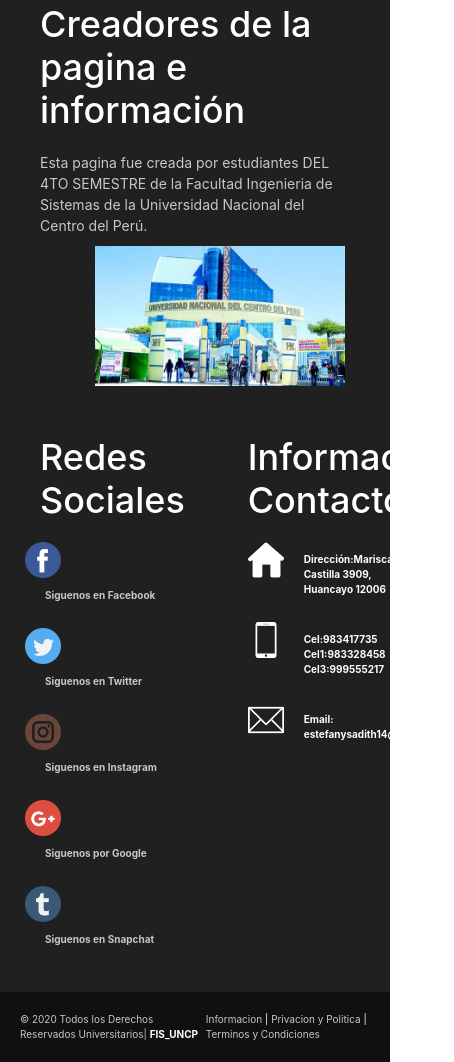
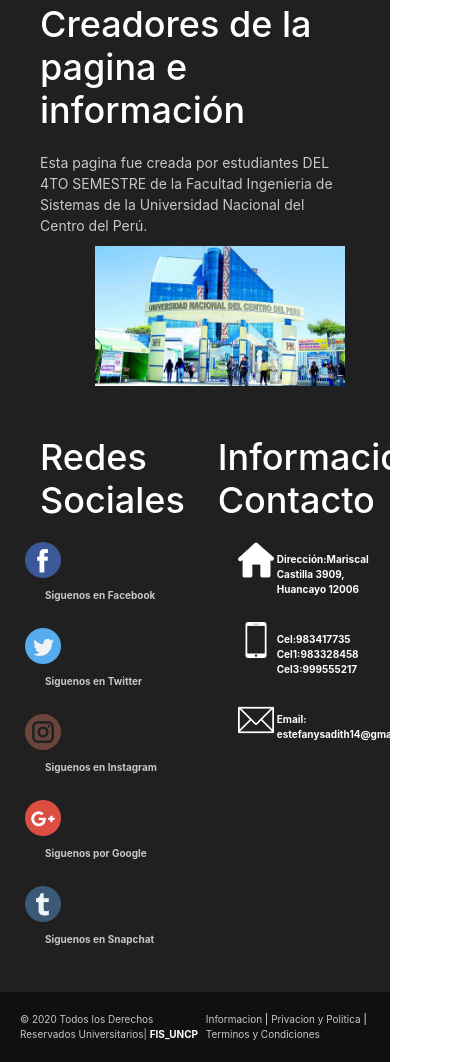
Before and after one commit to Jochizan/relations-and-graphs, a website: page index.html in a window 390 px wide. Shown: the part 1509-2571 px from the top of the page, 454 px wide, since content can reach past the window. Drawn offline with nearby package versions, Linux system fonts and the light colour scheme.

Commit message:
modificando footer Responsive

```diff
--- a/assets/css/main.css
+++ b/assets/css/main.css
@@ -148,6 +148,7 @@ footer{
 
 .colum3 h1{
   font-size: 22px;
+  margin-left: -30px;
 }
 
 .row2{
@@ -158,11 +159,12 @@ footer{
 .row2 img{
   width: 36px;
   height: 36px;
+  margin-left: -10px;
 }
 
 .row2 label{
   margin-top: 10px;
-  margin-left: 20px;
+  margin-left: 3px;
   max-width: 140px;
 }
 
```
